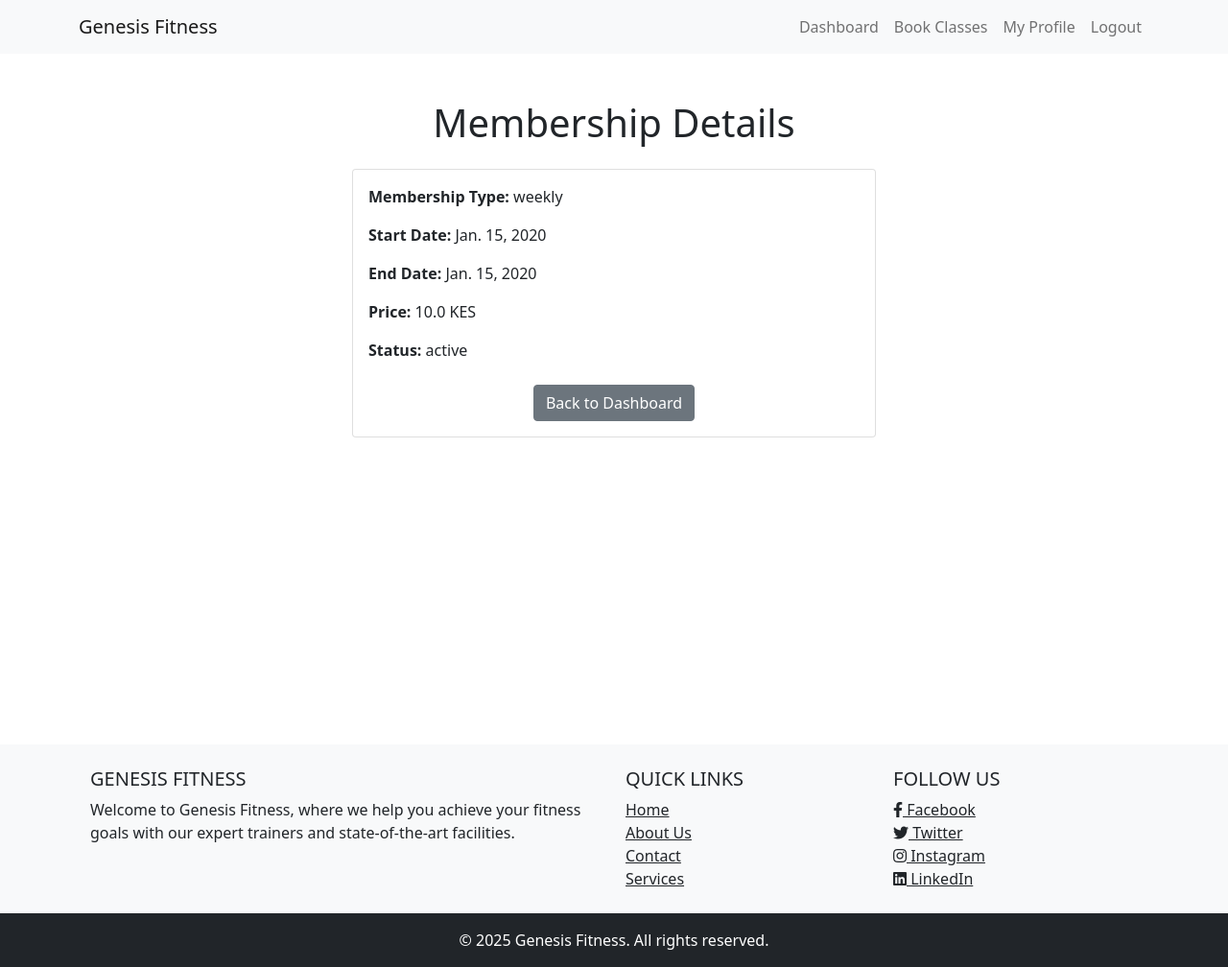
After one commit to reaganodhiambo/GenesisFitness, a Django app: page /view-membership/ in a window 1280 px wide. The commit adds this page. Shown: the whole page at 96% size. Run offline with Django 5.2, Linux system fonts and the light colour scheme; a user stored in the database is signed in; tables that the repository leaves empty hold one stand-in row (values such as "Sample post").

Commit message:
Add membership and booking management features with new templates and updated URLs

```diff
--- a/Base/models.py
+++ b/Base/models.py
@@ -1,10 +1,21 @@
 from django.db import models
 from Accounts.models import CustomUser
-from datetime import timedelta
+from datetime import timedelta, date
+from django.utils import timezone
+from django.core.exceptions import ValidationError
 
 
-# Create your models here.
 class Class(models.Model):
+    DAYS_OF_WEEK = (
+        ("Monday", "Monday"),
+        ("Tuesday", "Tuesday"),
+        ("Wednesday", "Wednesday"),
+        ("Thursday", "Thursday"),
+        ("Friday", "Friday"),
+        ("Saturday", "Saturday"),
+        ("Sunday", "Sunday"),
+    )
+
     class_name = models.CharField(max_length=100)
     trainer_name = models.ForeignKey(
         CustomUser,
@@ -12,7 +23,9 @@ class Class(models.Model):
         limit_choices_to={"user_type": "trainer"},
         related_name="trainer_class",
     )
-    start_date = models.DateField()
+    day_of_week = models.CharField(
+        max_length=10, choices=DAYS_OF_WEEK, default="Monday"
+    )
     starting_time = models.TimeField()
     ending_time = models.TimeField()
 
@@ -46,12 +59,33 @@ class Booking(models.Model):
         on_delete=models.CASCADE,
         related_name="bookings",
     )
+    booking_date = models.DateField(auto_now_add=True)
 
     def __str__(self):
         return f"{self.client_name} - {self.class_name}"
 
     @classmethod
     def register_member(cls, member, class_instance):
+        # Check if the member has an active membership
+        active_membership = Membership.objects.filter(
+            client_name=member,
+            start_date__lte=timezone.now().date(),
+            end_date__gte=timezone.now().date(),
+        ).exists()
+
+        if not active_membership:
+            raise ValidationError("You must have an active membership to book a class.")
+
+        # Check if the member has already booked the same class on the same day
+        existing_booking = cls.objects.filter(
+            client_name=member,
+            class_name=class_instance,
+            booking_date=timezone.now().date(),
+        ).exists()
+
+        if existing_booking:
+            raise ValidationError("You have already booked this class today.")
+
         booking = cls.objects.create(
             client_name=member,
             trainer_name=class_instance.trainer_name,
@@ -59,21 +93,59 @@ class Booking(models.Model):
         )
         return booking
 
+    @staticmethod
+    def is_booking_allowed(user, class_instance):
+        active_membership = Membership.objects.filter(
+            client_name=user,
+            start_date__lte=timezone.now().date(),
+            end_date__gte=timezone.now().date(),
+        ).exists()
+        return active_membership
+
 
 class Membership(models.Model):
-    membership_type = (
+    MEMBERSHIP_TYPE_CHOICES = (
+        ("weekly", "Weekly"),
         ("monthly", "Monthly"),
-        ("quarterly", "Quarterly"),
-        ("annually", "Annually"),
     )
+    MEMBERSHIP_PRICES = {
+        "weekly": 2000,
+        "monthly": 7500,
+    }
+
     client_name = models.ForeignKey(
         CustomUser, on_delete=models.CASCADE, limit_choices_to={"user_type": "member"}
     )
     start_date = models.DateField()
     end_date = models.DateField()
     price = models.FloatField()
-    membership_type = models.CharField(max_length=50)
+    membership_type = models.CharField(max_length=50, choices=MEMBERSHIP_TYPE_CHOICES)
     status = models.CharField(max_length=50)
 
+    def save(self, *args, **kwargs):
+        self.price = self.MEMBERSHIP_PRICES[self.membership_type]
+        if self.membership_type == "weekly":
+            self.end_date = self.start_date + timedelta(weeks=1)
+        elif self.membership_type == "monthly":
+            self.end_date = self.start_date + timedelta(weeks=4)
+        super().save(*args, **kwargs)
+
     def __str__(self):
-        return self.name
+        return f"{self.client_name} - {self.membership_type}"
+
+    @classmethod
+    def create_membership(cls, user, membership_type, start_date):
+        end_date = (
+            start_date + timedelta(weeks=1)
+            if membership_type == "weekly"
+            else start_date + timedelta(weeks=4)
+        )
+        membership = cls.objects.create(
+            client_name=user,
+            membership_type=membership_type,
+            start_date=start_date,
+            end_date=end_date,
+            price=cls.MEMBERSHIP_PRICES[membership_type],
+            status="active",
+        )
+        return membership
--- a/Base/urls.py
+++ b/Base/urls.py
@@ -1,12 +1,15 @@
 from django.urls import path
-
-from .views import *
+from . import views
 
 urlpatterns = [
-    path("about/", about, name="about"),
-    path("contact/", contact, name="contact"),
-    path("add-classes/", addClasses, name="add_classes"),
-    path("edit-classes/<int:id>/", editClasses, name="edit_classes"),
-    path("delete-classes/<int:id>/", deleteClasses, name="deleteClasses"),
-    path("book-classes/<int:id_number>/", bookClasses, name="bookClasses"),
+    path("about/", views.about, name="about"),
+    path("contact/", views.contact, name="contact"),
+    path("add-classes/", views.addClasses, name="add_classes"),
+    path("edit-classes/<int:id>/", views.editClasses, name="edit_classes"),
+    path("delete-classes/<int:id>/", views.deleteClasses, name="deleteClasses"),
+    path("book-classes/<int:id_number>/", views.bookClasses, name="bookClasses"),
+    path("membership/", views.membership, name="membership"),
+    path("view-membership/", views.viewMembership, name="viewMembership"),
+    path("view-booked-classes/", views.viewBookedClasses, name="viewBookedClasses"),
+    path("cancel-booking/<int:booking_id>/", views.cancelBooking, name="cancelBooking"),
 ]
--- a/Base/views.py
+++ b/Base/views.py
@@ -1,10 +1,10 @@
-from django.shortcuts import render
 from django.shortcuts import render, redirect, get_object_or_404
-from Accounts.models import *
-from .models import *
+from Accounts.models import CustomUser
+from Base.models import Class, Booking, Membership
+from Base.forms import BookClassForm, MembershipForm
 from django.contrib import messages
-from .forms import *
 from django.contrib.auth.decorators import login_required
+from django.utils import timezone
 
 # Create your views here.
 
@@ -69,17 +69,105 @@ def deleteClasses(request, id):
 def bookClasses(request, id_number):
     user = request.user
     if user.user_type == "member":
+        # Check if the user has an active membership
+        active_membership = Membership.objects.filter(
+            client_name=user,
+            start_date__lte=timezone.now().date(),
+            end_date__gte=timezone.now().date(),
+        ).exists()
+
+        if not active_membership:
+            messages.error(request, "You need an active membership to book classes.")
+            return redirect("membership")
+
         classes = Class.objects.all()
         profile = get_object_or_404(CustomUser, id_number=id_number)
 
         if request.method == "POST":
-            class_id = request.POST.get("class_id")
-            class_instance = get_object_or_404(Class, id=class_id)
-            Booking.register_member(user, class_instance)
-            messages.success(request, "Class booked successfully")
-            return redirect("bookClasses", id_number=id_number)
+            form = BookClassForm(request.POST, user=user)
+            if form.is_valid():
+                class_instance = form.cleaned_data["class_name"]
+                Booking.register_member(user, class_instance)
+                messages.success(request, "Class booked successfully")
+                return redirect("viewBookedClasses")
+            else:
+                messages.error(request, form.errors)
 
-        context = {"classes": classes, "user": user, "profile": profile}
+        else:
+            form = BookClassForm(user=user)
+
+        context = {"classes": classes, "user": user, "profile": profile, "form": form}
         return render(request, "templates/Classes/bookClasses.html", context=context)
     else:
         return render(request, "templates/404.html")
+
+
+@login_required
+def membership(request):
+    user = request.user
+    if user.user_type == "member":
+        # Check if the user has an active membership
+        active_membership = Membership.objects.filter(
+            client_name=user,
+            start_date__lte=timezone.now().date(),
+            end_date__gte=timezone.now().date(),
+        ).exists()
+
+        if active_membership:
+            messages.info(request, "You already have an active membership.")
+            return redirect("viewMembership")
+
+        if request.method == "POST":
+            form = MembershipForm(request.POST, user=user)
+            if form.is_valid():
+                form.save()
+                messages.success(request, "Membership created successfully")
+                return redirect("bookClasses", id_number=user.id_number)
+            else:
+                messages.error(request, form.errors)
+        else:
+            form = MembershipForm(user=user)
+
+        context = {"form": form}
+        return render(request, "templates/membership.html", context=context)
+    else:
+        return render(request, "templates/404.html")
+
+
+@login_required
+def viewMembership(request):
+    user = request.user
+    if user.user_type == "member":
+        membership = (
+            Membership.objects.filter(client_name=user).order_by("-end_date").first()
+        )
+        context = {"membership": membership}
+        return render(request, "templates/viewMembership.html", context=context)
+    else:
+        return render(request, "templates/404.html")
+
+
+@login_required
+def viewBookedClasses(request):
+    user = request.user
+    if user.user_type == "member":
+        bookings = Booking.objects.filter(client_name=user)
+        context = {"bookings": bookings}
+        return render(request, "templates/viewBookedClasses.html", context=context)
+    else:
+        return render(request, "templates/404.html")
+
+
+@login_required
+def cancelBooking(request, booking_id):
+    user = request.user
+    if user.user_type == "member":
+        booking = get_object_or_404(Booking, id=booking_id, client_name=user)
+        if request.method == "POST":
+            booking.delete()
+            messages.success(request, "Booking canceled successfully")
+            return redirect("viewBookedClasses")
+        context = {"booking": booking}
+        return render(request, "templates/cancelBooking.html", context=context)
+    else:
+        return render(request, "templates/404.html")
--- /dev/null
+++ b/templates/viewMembership.html
@@ -0,0 +1,27 @@
+{% extends "base.html" %}
+{% block title %}View Membership{% endblock %}
+{% block content %}
+<div class="container mt-5">
+    <h1 class="text-center mb-4">Membership Details</h1>
+    <div class="row justify-content-center">
+        <div class="col-md-6">
+            <div class="card">
+                <div class="card-body">
+                    {% if membership %}
+                    <p><strong>Membership Type:</strong> {{ membership.membership_type }}</p>
+                    <p><strong>Start Date:</strong> {{ membership.start_date }}</p>
+                    <p><strong>End Date:</strong> {{ membership.end_date }}</p>
+                    <p><strong>Price:</strong> {{ membership.price }} KES</p>
+                    <p><strong>Status:</strong> {{ membership.status }}</p>
+                    {% else %}
+                    <p>You do not have an active membership.</p>
+                    {% endif %}
+                    <div class="text-center mt-4">
+                        <a href="{% url 'members' %}" class="btn btn-secondary">Back to Dashboard</a>
+                    </div>
+                </div>
+            </div>
+        </div>
+    </div>
+</div>
+{% endblock %}
```
Also changed, not shown: Base/forms.py (+63 -18 lines), templates/Classes/bookClasses.html (+2 -6 lines), templates/cancelBooking.html (added, +22 -0 lines), templates/members.html (+7 -5 lines), templates/membership.html (added, +20 -0 lines), templates/viewBookedClasses.html (added, +52 -0 lines), Accounts/models.py (line endings or trailing spaces), Base/migrations/0002_remove_class_start_date_booking_booking_date_and_more.py (added).
